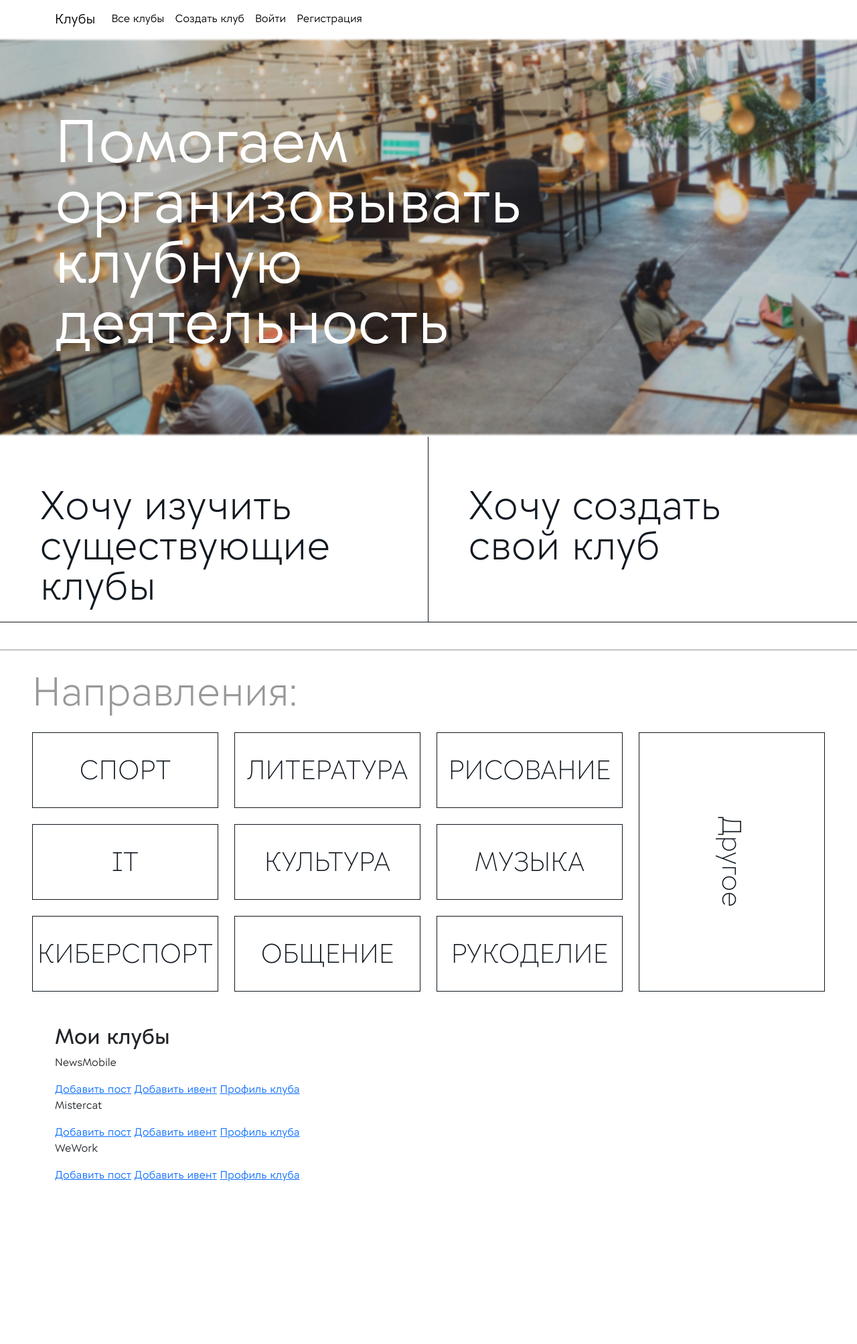
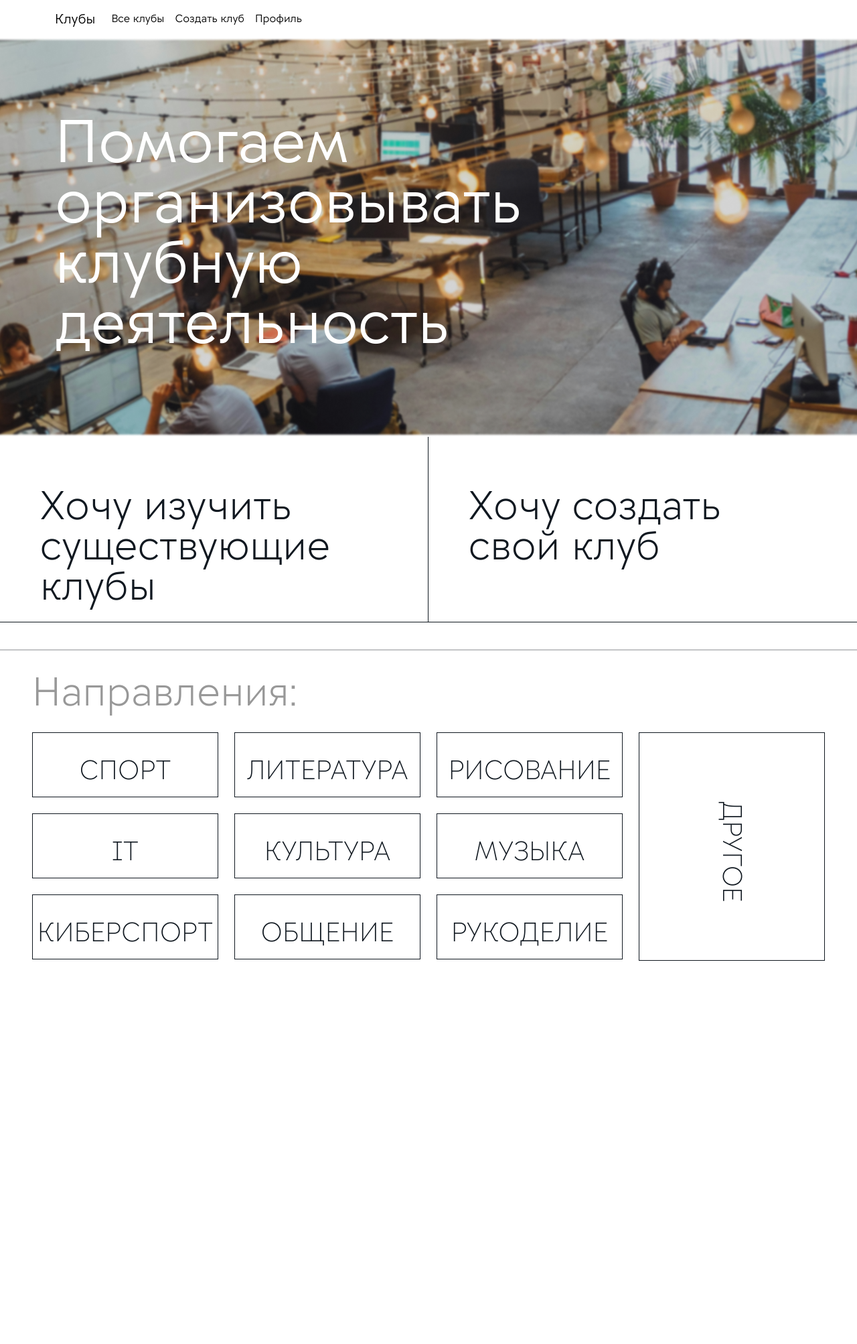
Before and after one commit to ordenmeny/Unit-clubs, a Django app: page / in a window 1280 px wide. Shown: the whole page at 67% size. After the commit the page ends 1434 px from the top, so only its background shows below. Run offline with Django 4.2, Linux system fonts and the light colour scheme; a user stored in the database is signed in; data comes from the database, SQL or seed files in the repository; both versions use the stored data as it was after the commit; some libraries are stand-ins or nearby versions.

Commit message:
Добавлены категории клубов

```diff
--- a/app_clubs/context_processors.py
+++ b/app_clubs/context_processors.py
@@ -1,14 +1,18 @@
 from django.urls import reverse_lazy
 
 navbar = [
-    {'selected': 'list_clubs', 'name': 'Все клубы', 'url': reverse_lazy('app_clubs:list_clubs')},
+    {'selected': 'list_clubs', 'name': 'Все клубы', 'url': reverse_lazy('app_clubs:list_clubs', kwargs={'cat':'all'})},
     {'selected': 'create_club', 'name': 'Создать клуб', 'url': reverse_lazy('app_clubs:create_club')},
     {'selected': 'login', 'name': 'Войти', 'url': reverse_lazy('users:login')},
-    {'selected': 'signup', 'name': 'Регистрация', 'url': reverse_lazy('users:signup')},
-    # {'selected': 'create_post', 'name': 'Создать пост', 'url': reverse_lazy('app_clubs:create_post')},
-    # {'selected': 'create_event', 'name': 'Создать событие', 'url': reverse_lazy('app_clubs:create_event')},
+    {'selected': 'signup', 'name': 'Регистрация', 'url': reverse_lazy('users:signup')}
 ]
 
 
-def context_navbar(request):
+def context_navbar(request, navbar=navbar):
+    if request.user.is_authenticated:
+        navbar = navbar[0:-2]
+        navbar.append({'selected': 'profile_user', 'name': 'Профиль', 'url': reverse_lazy('app_clubs:profile_user')})
+    else:
+        navbar = navbar[-2:]
+
     return {'logo': 'Клубы', 'main_page_url': reverse_lazy('app_clubs:home_page'), 'menu_navbar': navbar}
--- a/app_clubs/forms.py
+++ b/app_clubs/forms.py
@@ -6,7 +6,7 @@ from django import forms
 class ClubForm(ModelForm):
     class Meta:
         model = Club
-        fields = ('title', 'description', 'moderate', 'image')
+        fields = ('title', 'description', 'cat', 'moderate', 'image')
 
 
 class FormJoinClub(forms.Form):
--- a/app_clubs/static/app_clubs/styles/main.css
+++ b/app_clubs/static/app_clubs/styles/main.css
@@ -37,11 +37,15 @@
     justify-content: center;
     /*align-items: center;*/
     display: flex;
-    color: #101820;
     font-size: 40px;
     font-weight: 200;
     padding-top: 25px;
     padding-bottom: 10px;
+}
+
+.naprav-block a {
+    color: #101820 !important;
+    text-decoration: none;
 }
 
 .flipped-text {
@@ -57,29 +61,29 @@
 }
 
 
-.btn-black-white{
+.btn-black-white {
     color: #FFFFFF;
     background-color: #101820 !important;
     border: 1px solid white;
     transition: 0.6s;
 }
 
-.rightside-title{
+.rightside-title {
     font-size: 25px;
     font-weight: bold;
 }
 
-.rightside-text{
+.rightside-text {
     font-size: 20px;
     /*line-height: 1px;*/
 }
 
-.title-weight-section{
+.title-weight-section {
     font-weight: 600;
     font-size: 30px;
 }
 
-.join-btn{
+.join-btn {
     border: 1px solid black;
     background-color: black !important;
     color: white !important;
--- a/app_clubs/templates/app_clubs/index.html
+++ b/app_clubs/templates/app_clubs/index.html
@@ -29,70 +29,90 @@
 
     <p class="ms-5 title-section">Направления:</p>
 
+    {#    <div class="container-fluid">#}
+    {#        <div class="row ms-4 me-4">#}
+    {#            <div class="col-lg-3">#}
+    {#                <div class="naprav-block">#}
+    {#                    <p class="">СПОРТ</p>#}
+    {#                </div>#}
+    {#                <br>#}
+    {#                <div class="naprav-block">#}
+    {#                    <p class="">IT</p>#}
+    {#                </div>#}
+    {#                <br>#}
+    {#                <div class="naprav-block">#}
+    {#                    <p class="">КИБЕРСПОРТ</p>#}
+    {#                </div>#}
+    {#            </div>#}
+    {#            <div class="col-lg-3">#}
+    {#                <div class="naprav-block">#}
+    {#                    <p class="">ЛИТЕРАТУРА</p>#}
+    {#                </div>#}
+    {#                <br>#}
+    {#                <div class="naprav-block">#}
+    {#                    <p class="">КУЛЬТУРА</p>#}
+    {#                </div>#}
+    {#                <br>#}
+    {#                <div class="naprav-block">#}
+    {#                    <p class="">ОБЩЕНИЕ</p>#}
+    {#                </div>#}
+    {#            </div>#}
+    {#            <div class="col-lg-3">#}
+    {#                <div class="naprav-block">#}
+    {#                    <p class="">РИСОВАНИЕ</p>#}
+    {#                </div>#}
+    {#                <br>#}
+    {#                <div class="naprav-block">#}
+    {#                    <p class="">МУЗЫКА</p>#}
+    {#                </div>#}
+    {#                <br>#}
+    {#                <div class="naprav-block">#}
+    {#                    <p class="">РУКОДЕЛИЕ</p>#}
+    {#                </div>#}
+    {#            </div>#}
+    {#            <div class="col-lg-3">#}
+    {#                <div class="naprav-block" style="height: 100%">#}
+    {#                    <p class="flipped-text">Другое</p>#}
+    {#                </div>#}
+    {#                <br>#}
+    {#            </div>#}
+    {#        </div>#}
+    {#    </div>#}
     <div class="container-fluid">
         <div class="row ms-4 me-4">
             <div class="col-lg-3">
-                <div class="naprav-block">
-                    <p class="">СПОРТ</p>
-                </div>
-                <br>
-                <div class="naprav-block">
-                    <p class="">IT</p>
-                </div>
-                <br>
-                <div class="naprav-block">
-                    <p class="">КИБЕРСПОРТ</p>
-                </div>
+                {% for cat in cats|slice:"0:3" %}
+                    <div class="naprav-block">
+                        <a href="{% url 'app_clubs:list_clubs' cat=cat.0 %}" class="">{{ cat.1 }}</a>
+                    </div><br>
+                {% endfor %}
             </div>
             <div class="col-lg-3">
-                <div class="naprav-block">
-                    <p class="">ЛИТЕРАТУРА</p>
-                </div>
-                <br>
-                <div class="naprav-block">
-                    <p class="">КУЛЬТУРА</p>
-                </div>
-                <br>
-                <div class="naprav-block">
-                    <p class="">ОБЩЕНИЕ</p>
-                </div>
+                {% for cat in cats|slice:"3:6" %}
+                    <div class="naprav-block">
+                        <a style="color: black" href="{% url 'app_clubs:list_clubs' cat=cat.0 %}" class="">{{ cat.1 }}</a>
+                    </div><br>
+                {% endfor %}
             </div>
             <div class="col-lg-3">
-                <div class="naprav-block">
-                    <p class="">РИСОВАНИЕ</p>
-                </div>
-                <br>
-                <div class="naprav-block">
-                    <p class="">МУЗЫКА</p>
-                </div>
-                <br>
-                <div class="naprav-block">
-                    <p class="">РУКОДЕЛИЕ</p>
-                </div>
+                {% for cat in cats|slice:"6:9" %}
+                    <div class="naprav-block">
+                        <a href="{% url 'app_clubs:list_clubs' cat=cat.0 %}" class="">{{ cat.1 }}</a>
+                    </div><br>
+                {% endfor %}
             </div>
             <div class="col-lg-3">
-                <div class="naprav-block" style="height: 100%">
-                    <p class="flipped-text">Другое</p>
-                </div>
+{#                {% for cat in cats|slice:"9:" %}#}
+                    <div class="naprav-block" style="height: 94%">
+                        <a href="{% url 'app_clubs:list_clubs' cat=cats.9.0 %}" class="flipped-text text-decoration-none">{{ cats.9.1 }}</a>
+                    </div><br>
+{#                {% endfor %}#}
                 <br>
             </div>
         </div>
     </div>
-    <br><br>
-
-    {% if user.is_authenticated %}
-        <div class="container">
-            <h2>Мои клубы</h2>
-            {% for club in clubs %}
-                <p>{{ club }}</p>
-                <a href="{% url 'app_clubs:create_post' club_slug=club.slug %}">Добавить пост</a>
-                <a href="{% url 'app_clubs:create_event' club_slug=club.slug %}">Добавить ивент</a>
-                <a href="{% url 'app_clubs:profile_club' club_slug=club.slug %}">Профиль клуба</a>
-            {% endfor %}
 
 
-        </div>
-    {% endif %}
-    <br><br><br><br><br><br><br><br><br><br>
+    <br><br><br>
 
 {% endblock %}
--- a/app_clubs/urls.py
+++ b/app_clubs/urls.py
@@ -7,7 +7,7 @@ urlpatterns = [
     path('', views.HomePage.as_view(), name='home_page'),
     path('create-club/', views.CreateClub.as_view(), name='create_club'),
     path('<slug:club_slug>/join-club/', views.JoinClub.as_view(), name='join_club'),
-    path('list-clubs/', views.ListClubs.as_view(), name='list_clubs'),
+    path('<slug:cat>/list-clubs/', views.ListClubs.as_view(), name='list_clubs'),
 
     # URLs for clubs
     path('<slug:club_slug>/create-post/', views.CreatePost.as_view(), name='create_post'),
--- a/app_clubs/views.py
+++ b/app_clubs/views.py
@@ -1,4 +1,4 @@
-from django.shortcuts import render
+from django.shortcuts import render, redirect
 from django.utils.text import slugify
 from django.views import View
 from django.views.generic import CreateView, UpdateView, ListView, TemplateView, FormView
@@ -11,8 +11,9 @@ from django.contrib.auth.mixins import LoginRequiredMixin
 from pytils.translit import slugify
 
 
-class ProfileUser(LoginRequiredMixin, TemplateView):
+class ProfileUser(LoginRequiredMixin, DataMixin, TemplateView):
     template_name = 'app_clubs/profile_user.html'
+    item_selected = 'profile_user'
 
     def get_context_data(self, **kwargs):
         context = super().get_context_data(**kwargs)
@@ -54,12 +55,18 @@ class ListClubs(LoginRequiredMixin, DataMixin, ListView):
     template_name = 'app_clubs/list_clubs.html'
     item_selected = 'list_clubs'
 
+    def get_queryset(self):
+        if self.kwargs['cat'] == 'all':
+            return Club.objects.all()
+        return Club.objects.filter(cat=self.kwargs['cat'])
+
 
 class CreatePost(RequiredClubMember, DataMixin, CreateView):
     model = ModelPost
     form_class = FormPost
     template_name = 'app_clubs/create_post.html'
     for_admin = True
+    item_selected = 'create_post'
 
     def get_success_url(self):
         return reverse_lazy('app_clubs:home_page')
@@ -123,6 +130,7 @@ class CreateEvent(RequiredClubMember, DataMixin, CreateView):
     model = EventModel
     form_class = FormEvent
     template_name = 'app_clubs/create_event.html'
+    for_admin = True
 
     def form_valid(self, form):
         form.instance.slug = slugify(form.instance.title)
@@ -131,14 +139,9 @@ class CreateEvent(RequiredClubMember, DataMixin, CreateView):
         return super().form_valid(form)
 
     def get_success_url(self):
-        return reverse_lazy('app_clubs:create_event', kwargs={'club_slug':self.kwargs['club_slug']})
+        return reverse_lazy('app_clubs:create_event', kwargs={'club_slug': self.kwargs['club_slug']})
 
 
-class HomePage(ListView):
-    context_object_name = 'clubs'
+class HomePage(TemplateView):
     template_name = 'app_clubs/index.html'
-
-    def get_queryset(self):
-        if self.request.user.is_authenticated:
-            my_clubs = self.request.user.clubs.all()
-            return my_clubs
+    extra_context = {'cats': cats}
--- a/users/views.py
+++ b/users/views.py
@@ -12,7 +12,7 @@ class LoginUser(LoginView):
     form_class = LoginForm
 
     def get_success_url(self):
-        return reverse_lazy('users:login')
+        return reverse_lazy('app_clubs:profile_user')
 
 
 class SignUp(CreateView):
```
Also changed, not shown: app_clubs/models.py (+19 -4 lines), app_clubs/templates/app_clubs/profile_club.html (+14 -2 lines), app_clubs/utils.py (+0 -2 lines), app_clubs/migrations/0020_club_cat_club_tg.py (added), db.sqlite3, media/uploads/2024/03/15/2024-03-09_16.58.48.jpg (added).
